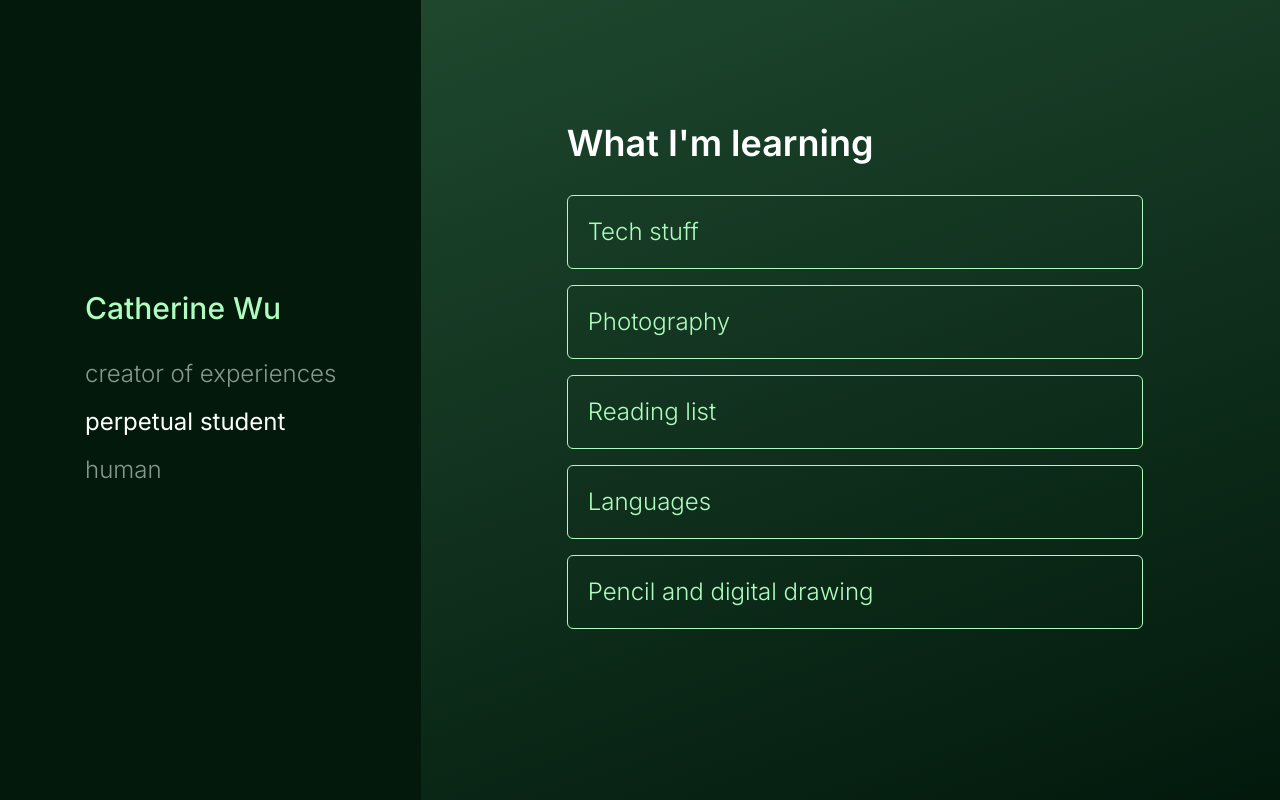
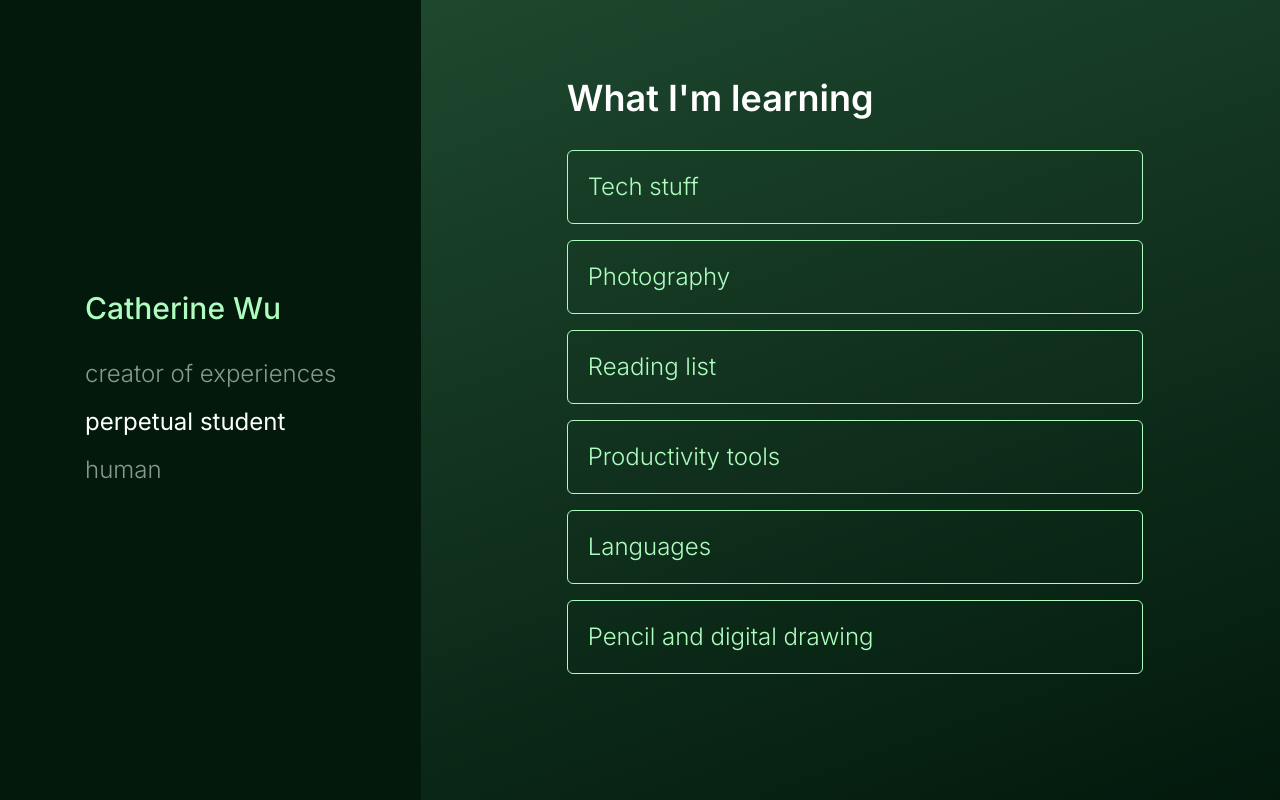
Before and after one commit to catzwu/personal-website, a Next.js app: page / in a window 1280 px wide. Both pictures are taken after a click on the element "perpetual student". Built offline with nearby package versions, Linux system fonts and the light colour scheme.

Commit message:
edit bio

```diff
--- a/src/app/content.tsx
+++ b/src/app/content.tsx
@@ -7,7 +7,7 @@ export const workStuff: ProjectProps[] = [
         name: 'NYU Stern',
         roles: 'PhD Student',
         image: 'nyu.svg',
-        description: 'Studying the future of work with AI.',
+        description: 'Studying how AI is going to affect the future of work.',
         long: 'My recent work is on the incentives of digital twins and how their creators balance productivity enhancement and replacement risk. I am also interested in how to design incentive-aligned institutional culture.',
     },
     {
@@ -290,6 +290,49 @@ export const learningStuff = [
         ),
     },
     {
+        name: 'Productivity tools',
+        description: (
+            <>
+                My current setup:
+                <ul className="list-disc py-2 pl-5">
+                    <li>
+                        <span className="book-title">Obsidian</span> for
+                        read-later (via clipping and various shortcuts), weekly
+                        todos, journaling, shower thoughts.
+                    </li>
+                    <li>
+                        <span className="book-title">Zotero</span> for research
+                        seminars, individual projects, synthesizing academic
+                        notes.
+                    </li>
+                    <li>
+                        <span className="book-title">Mochi</span> for spaced
+                        repetition (the UI is much nicer than Anki&apos;s).
+                    </li>
+                    <li>
+                        <span className="book-title">VSCode</span> with Codeium
+                        for all development, R scripts, and LaTeX with custom
+                        snippets.
+                    </li>
+                    <li>
+                        <span className="book-title">Figma</span> for graphics
+                        and visual design.
+                    </li>
+                    <li>
+                        <span className="book-title">BetterTouchTools</span> and{' '}
+                        <span className="book-title">Karabiner</span>for custom
+                        keyboard tooling and window control.
+                    </li>
+                    <li>
+                        Miscellaneous: 1Password, Remarkable Tablet, Brave
+                        Browser.
+                    </li>
+                </ul>
+            </>
+        ),
+    },
+
+    {
         name: 'Languages',
         description: (
             <>
@@ -339,22 +382,29 @@ export const learningStuff = [
 export const bio = (
     <>
         <p>
-            I am currently a PhD student who thinks about incentives and
+            I am currently a PhD student studying how AI will impact the future
+            of work. Academically, I am trained in economics and applied math.
+            Professionally, I worked in product management and design.
+            Intellectually, I believe all great problems are design problems; I
+            care most about incentives design. Like many others, I have recently
+            been bitten by the AI bug. Orienting AI successfully to help
+            humanity thrive will require immense foresight and care. In the
+            remainder of my free time, I enjoy puzzle hunts, bouldering and
+            learning new skills from the people around me.
+            {/* who thinks about incentives and
             coordination problems. Mechanism design is a strong yet fallible
             technique for crafting outcomes more intentionally. Before we get
             close to AI alignment, I believe we need to solve
-            &quot;institutional alignment&quot;.
+            &quot;institutional alignment&quot;. */}
         </p>
-        <p>
+        {/* <p>
             I see design as the grand theory that shapes the most interesting
             problems around us. It is the reduction of variation, shaped by
             values and aesthetics, that shapes the world around us. Everything
             is a design problem; everything that is a design problem can be
             interesting.
-        </p>
-        <p>
-            I enjoy puzzles, bouldering and learning new skills from the people
-            around me.
-        </p>
+            I have recently been bitten by the AI bug, like many others.
+        </p> */}
+        {/* <p></p> */}
     </>
 )
```
